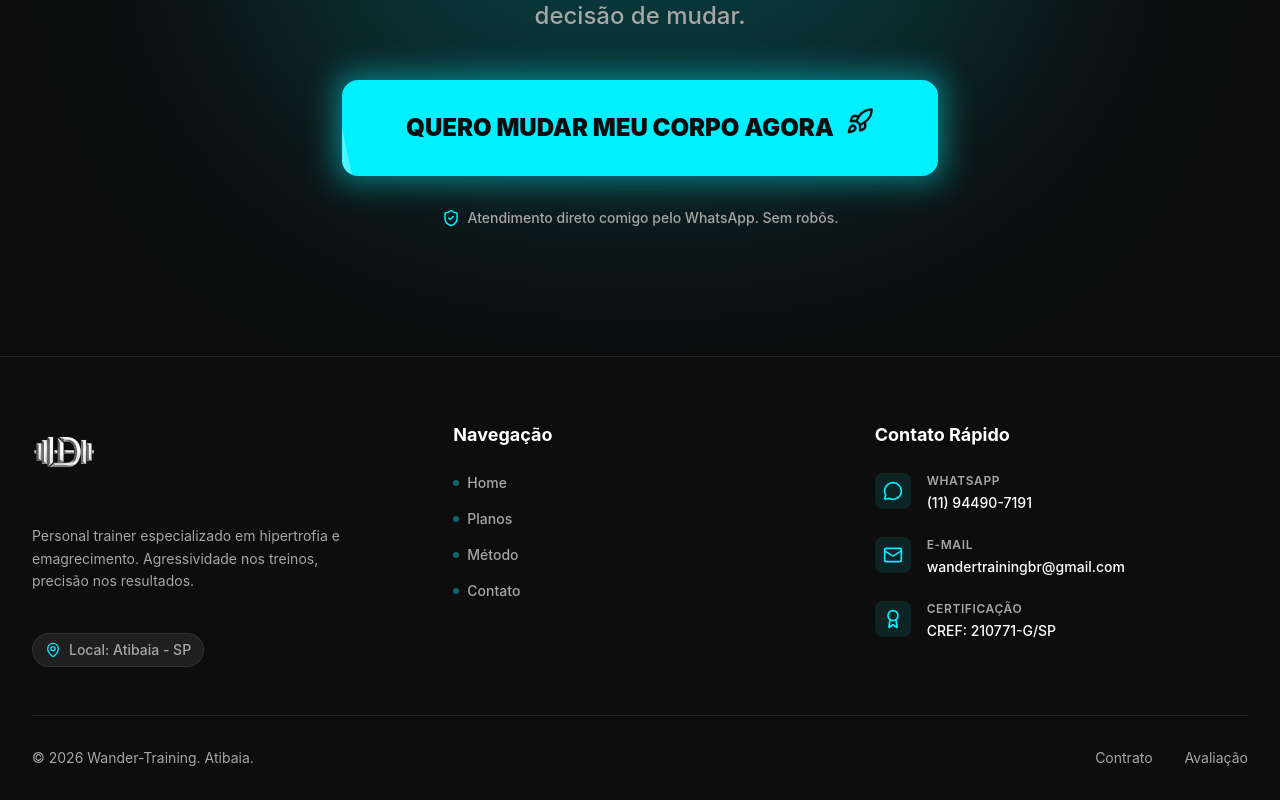
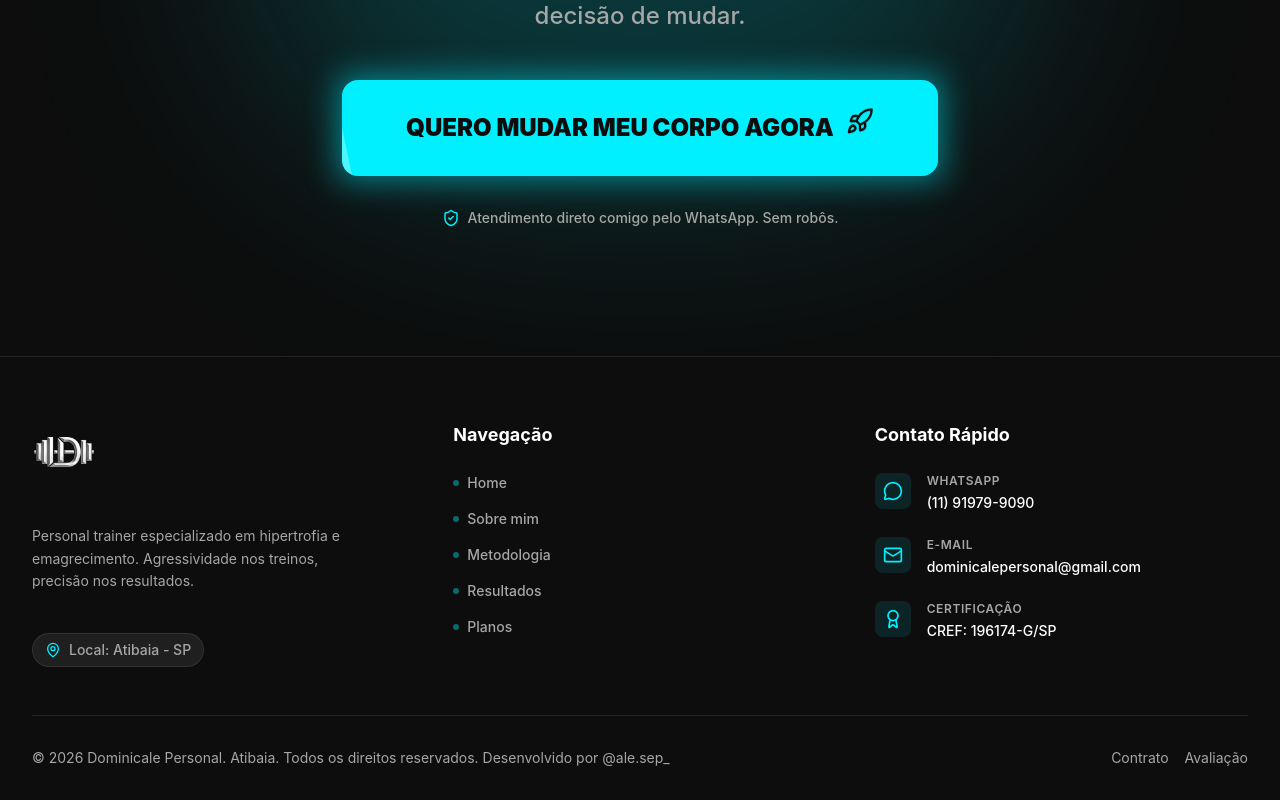
Before and after one commit to 04ale/dominicale-personal, a React (Vite) app: page / in a window 1280 px wide. Shown: the part 6114-6914 px from the top of the page. Built offline with nearby package versions, Linux system fonts and the light colour scheme.

Commit message:
fix: update footer navigation links to match main sections

```diff
--- a/src/components/layout/Footer.tsx
+++ b/src/components/layout/Footer.tsx
@@ -33,18 +33,23 @@ export default function Footer({ id }: { id?: string }) {
                 </a>
               </li>
               <li>
-                <a href="#planos" className="text-silver-mist hover:text-electric transition-colors duration-200 font-medium text-sm flex items-center gap-2">
-                  <span className="w-1.5 h-1.5 rounded-full bg-electric/40" /> Planos
+                <a href="#sobremim" className="text-silver-mist hover:text-electric transition-colors duration-200 font-medium text-sm flex items-center gap-2">
+                  <span className="w-1.5 h-1.5 rounded-full bg-electric/40" /> Sobre mim
                 </a>
               </li>
               <li>
-                <a href="#metodo" className="text-silver-mist hover:text-electric transition-colors duration-200 font-medium text-sm flex items-center gap-2">
-                  <span className="w-1.5 h-1.5 rounded-full bg-electric/40" /> Método
+                <a href="#metodologia" className="text-silver-mist hover:text-electric transition-colors duration-200 font-medium text-sm flex items-center gap-2">
+                  <span className="w-1.5 h-1.5 rounded-full bg-electric/40" /> Metodologia
                 </a>
               </li>
               <li>
-                <a href="#contato" className="text-silver-mist hover:text-electric transition-colors duration-200 font-medium text-sm flex items-center gap-2">
-                  <span className="w-1.5 h-1.5 rounded-full bg-electric/40" /> Contato
+                <a href="#resultados" className="text-silver-mist hover:text-electric transition-colors duration-200 font-medium text-sm flex items-center gap-2">
+                  <span className="w-1.5 h-1.5 rounded-full bg-electric/40" /> Resultados
+                </a>
+              </li>
+              <li>
+                <a href="#planos" className="text-silver-mist hover:text-electric transition-colors duration-200 font-medium text-sm flex items-center gap-2">
+                  <span className="w-1.5 h-1.5 rounded-full bg-electric/40" /> Planos
                 </a>
               </li>
             </ul>
@@ -58,21 +63,21 @@ export default function Footer({ id }: { id?: string }) {
                 <div className="p-2 rounded-lg bg-electric/10 text-electric"><MessageCircle size={20} /></div>
                 <div className="flex flex-col">
                   <span className="text-xs text-silver-mist uppercase tracking-wider font-semibold">WhatsApp</span>
-                  <a href="https://wa.me/5511919799090?text=Ol%C3%A1%20Lucas%21%20Vim%20pelo%20site%20e%20gostaria%20de%20tirar%20algumas%20d%C3%BAvidas." target="_blank" rel="noopener noreferrer" className="text-pure-white hover:text-electric transition-colors mt-1 font-medium text-sm">(11) 94490-7191</a>
+                  <a href="https://wa.me/5511919799090?text=Ol%C3%A1%20Lucas%21%20Vim%20pelo%20site%20e%20gostaria%20de%20tirar%20algumas%20d%C3%BAvidas." target="_blank" rel="noopener noreferrer" className="text-pure-white hover:text-electric transition-colors mt-1 font-medium text-sm">(11) 91979-9090</a>
                 </div>
               </div>
               <div className="flex items-start gap-4">
                 <div className="p-2 rounded-lg bg-electric/10 text-electric"><Mail size={20} /></div>
                 <div className="flex flex-col">
                   <span className="text-xs text-silver-mist uppercase tracking-wider font-semibold">E-mail</span>
-                  <a href="mailto:wandertrainingbr@gmail.com" className="text-pure-white hover:text-electric transition-colors mt-1 font-medium text-sm break-all">wandertrainingbr@gmail.com</a>
+                  <a href="mailto:dominicalepersonal@gmail.com" className="text-pure-white hover:text-electric transition-colors mt-1 font-medium text-sm break-all">dominicalepersonal@gmail.com</a>
                 </div>
               </div>
               <div className="flex items-start gap-4">
                 <div className="p-2 rounded-lg bg-electric/10 text-electric"><Award size={20} /></div>
                 <div className="flex flex-col">
                   <span className="text-xs text-silver-mist uppercase tracking-wider font-semibold">Certificação</span>
-                  <span className="text-pure-white mt-1 font-medium text-sm">CREF: 210771-G/SP</span>
+                  <span className="text-pure-white mt-1 font-medium text-sm">CREF: 196174-G/SP</span>
                 </div>
               </div>
             </div>
@@ -81,8 +86,8 @@ export default function Footer({ id }: { id?: string }) {
 
         {/* Bottom Bar */}
         <div className="pt-8 border-t border-platinum-light/10 flex flex-col md:flex-row justify-between items-center gap-4 text-sm text-silver-mist">
-          <p>© 2026 Wander-Training. Atibaia.</p>
-          <div className="flex gap-8">
+          <p>© 2026 Dominicale Personal. Atibaia. Todos os direitos reservados. Desenvolvido por <a href="https://instagram.com/ale.sep_" target="_blank" rel="noopener noreferrer" className="hover:text-electric transition-colors">@ale.sep_</a></p>
+          <div className="flex gap-4">
             <a href="#contrato" className="hover:text-electric transition-colors">Contrato</a>
             <a href="#avaliacao" className="hover:text-electric transition-colors">Avaliação</a>
           </div>
```
